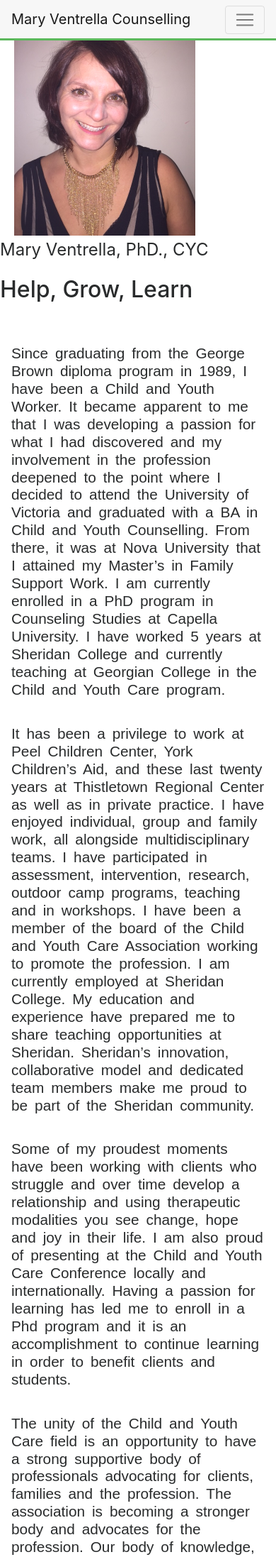
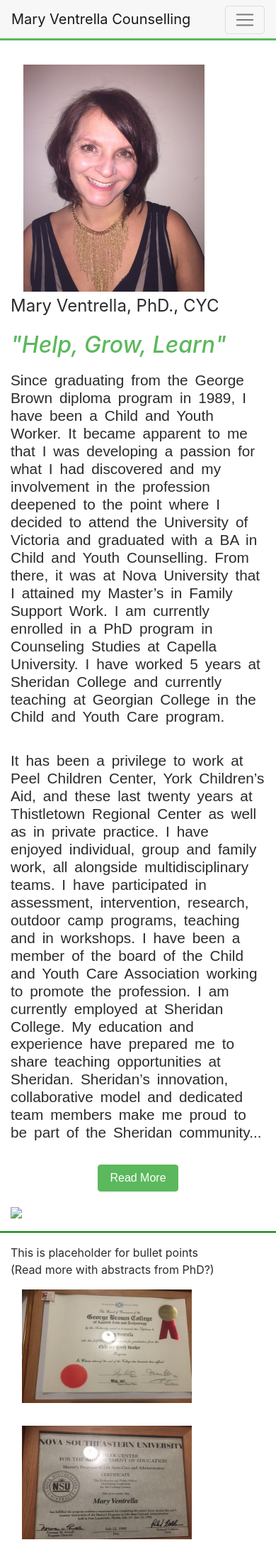
Before and after one commit to nesspire00/website_project, a PHP site: page /php/about_me.php in a window 390 px wide. Shown: the top 2194 px of the page at 71% size. Run offline with PHP 8.4, Linux system fonts and the light colour scheme; some libraries are stand-ins or nearby versions.

Commit message:
Fixed minor UI bugs

```diff
--- a/config/footer.php
+++ b/config/footer.php
@@ -1,5 +1,5 @@
 <nav class="footer-bottom card-footer entire-footer" role="navigation">
-    <div class="container container1">
+    <div class="container container1 containerMargin">
         <div class="row">
             <div class="col-md-4 widget">
                 <h4>Address:</h4>
@@ -45,14 +45,13 @@
         </div>
     </div>
     <div class="footer-bottom card-footer">
-        <div class="container">
+        <div class="container containerMargin">
             <div class="row">
                 <div class="col-md-12 widget">© 2017 | Mary Ventrella Counselling</div>
             </div>
         </div>
     </div>
 </nav>
-
 
 <!-- Plugging in the scripts for responsive navbar and alertbox -->
 <script src=<?php echo $localRoot . "js/privacy_policy.js" ?>></script>
--- a/config/navbar.php
+++ b/config/navbar.php
@@ -4,11 +4,10 @@ $rootUrl = (!empty($_SERVER['HTTPS']) ? 'https' : 'http') . '://' . $_SERVER['HT
 
 // Поменяй эти параметры под себя для локального хоста
 if ($_SERVER['HTTP_HOST'] == "localhost") {
-    $localRoot = $rootUrl . "WEB/website_project/";
+    $localRoot = $rootUrl . "/website_project/";
 } else {
     $localRoot = $rootUrl;
 }
-
 
 ?>
 
@@ -53,11 +52,11 @@ if ($_SERVER['HTTP_HOST'] == "localhost") {
     <button class="navbar-toggler navbar-toggler-right" type="button" data-toggle="collapse" data-target="#navbarNavDropdown" aria-controls="navbarNavDropdown" aria-expanded="false" aria-label="Toggle navigation">
         <span class="navbar-toggler-icon"></span>
     </button>
-    <a class="navbar-brand" href=<?php echo $localRoot . "index.php" ?>>Mary Ventrella Counselling</a>
+    <a class="navbar-brand" href=<?php echo $localRoot . "index" ?>>Mary Ventrella Counselling</a>
     <div class="collapse navbar-collapse" id="navbarNavDropdown">
         <ul class="navbar-nav">
             <li class="nav-item active">
-                <a class="nav-link" href=<?php echo $localRoot . "index.php" ?>>Home <span class="sr-only">(current)</span></a>
+                <a class="nav-link" href=<?php echo $localRoot . "index" ?>>Home <span class="sr-only">(current)</span></a>
             </li>
             <li class="nav-item">
                 <a class="nav-link" href=<?php echo $localRoot . "php/about_me.php" ?>>About Me</a>
@@ -70,7 +69,7 @@ if ($_SERVER['HTTP_HOST'] == "localhost") {
                     Contact
                 </a>
                 <div class="dropdown-menu" aria-labelledby="navbarDropdownMenuLink">
-                    <a class="dropdown-item" href=<?php echo $localRoot . "php/contact_me.php" ?>>Contact Me</a>
+                    <a class="dropdown-item" href=<?php echo $localRoot . "php/contact_me" ?>>Contact Me</a>
                     <a class="dropdown-item" href=<?php echo $localRoot . "php/feedback.php" ?>>Feedback</a>
                 </div>
             </li>
--- a/css/footer.css
+++ b/css/footer.css
@@ -15,3 +15,8 @@ nav{
 .help-learn{
     color: #5cb85c;
 }
+
+
+.containerMargin{
+    margin-top: 0em!important;
+}
--- a/css/pages/about_us.css
+++ b/css/pages/about_us.css
@@ -1,4 +1,6 @@
-main img {
+
+
+div img.face {
     height: 20em;
     width: 16em;
     margin: 3% 2% 2% 5%;
@@ -12,3 +14,22 @@ main img {
 .main-text{
     background-color: white!important;
 }
+
+.containerTop{
+    margin-top: 5em;
+}
+
+div.big-img img{
+    width: 15em;
+    height: 10em;
+    margin: 1em;
+}
+div.separator{
+    height: 0.1em;
+    background-color: green;
+    margin-top: 1em;
+    margin-bottom: 1em;
+}
+.readmore{
+    margin: 1em;
+}
--- a/css/pages/contact.css
+++ b/css/pages/contact.css
@@ -1,5 +1,9 @@
+div.container1.container_contact{
+    background-color: #ECEEEF!important;
+}
 .contact_info {
     height: 90vh;
+    margin-bottom: 5em;
 }
 
 .contact_details {
@@ -25,6 +29,8 @@
 
 .form{
     background-color: #f4f4f3!important;
+    /*margin-top: 5em;*/
+    border-top: 3px solid #5cb85c;
 }
 
 /* end form */
@@ -37,8 +43,11 @@ aside.page_contact img {
     max-width: 100%;
 }
 
-@media only screen and (max-width: 630px) {
+@media only screen and (max-width: 1000px) {
     aside img {
         display: none;
     }
+    div.form{
+        margin-top: 18em;
+    }
 }
--- a/css/pages/feedback.css
+++ b/css/pages/feedback.css
@@ -8,8 +8,15 @@
     text-align: center;
 }
 
-@media only screen and (max-width: 630px) {
+@media only screen and (max-width: 1000px) {
     .feedback {
         display: none;
     }
+    .form{
+        margin: 0!important;
+        padding: 1em!important;
+    }
 }
+.poster{
+    margin-bottom: 0!important;
+}
--- a/css/pages/main.css
+++ b/css/pages/main.css
@@ -9,6 +9,7 @@
     text-shadow: black 0 0 2px;
     margin-top: 1em;
 }
+
 .jumbotron h1{
     padding-top: 1em;
     font-size: 0.95em;
--- a/css/pages/services.css
+++ b/css/pages/services.css
@@ -1,18 +1,18 @@
 .rostochki {
-    padding-left: 0!important;
-    padding-right: 0!important;
+    padding-left: 0 !important;
+    padding-right: 0 !important;
 }
 
 .counseling {
-    background-color: white!important;
-    padding-bottom: 0!important;
+    background-color: white !important;
+    padding-bottom: 0 !important;
 }
 
-.counseling main{
+.counseling main {
     padding-left: 5em;
 }
 
-.row li {
+.counseling li {
     list-style-type: disc;
 }
 
@@ -27,10 +27,20 @@
     padding-top: 1.5em;
 }
 
-.api{
+.api {
     background-color: #f4f4f3;
 }
 
-.question{
+.question {
     text-align: center;
 }
+
+.container {
+    margin-top: 5em;
+}
+
+@media only screen and (max-width: 630px){
+    .aside-int{
+        margin-left: 4em;
+    }
+}
--- a/index.php
+++ b/index.php
@@ -6,7 +6,7 @@ include_once('config/navbar.php');
 ?>
 
 <section class="poster jumbotron">
-    <div class="container">
+    <div class="container containerMargin">
         <h1 class="col-lg-12">Invest in yourself and the relationship that are important to you!</h1></div>
 </section>
 
--- a/php/about_me.php
+++ b/php/about_me.php
@@ -6,55 +6,101 @@ $title = "About me";
 include_once('../config/navbar.php');
 ?>
 
-
-<main>
+<div class="container">
     <div class="row">
-        <figure class="col-sm-6 col-md-6 col-lg-6">
-            <img src="../images/Mary_face.JPG" alt="Mary Ventrella">
+        <figure class="col-sm-8">
+            <img class="face" src="../images/Mary_face.JPG" alt="Mary Ventrella">
             <figcaption><h1 class="name">Mary Ventrella, PhD., CYC</h1></figcaption>
         </figure>
 
-        <h2 class="col-sm-6 col-md-6 col-lg-6">Help, Grow, Learn</h2>
-    </div>
+        <h2 class="col-sm-4 font-italic my-auto help-learn">"Help, Grow, Learn"</h2>
 
-    <div class="main-text jumbotron">
+        <div class="main-text col-sm-8">
+
             <p>Since graduating from the George Brown diploma program in 1989, I have been a Child and Youth Worker. It
-            became apparent to me that I was developing a passion for what I had discovered and my involvement in the
-            profession deepened to the point where I decided to attend the University of Victoria and graduated with a
+                became apparent to me that I was developing a passion for what I had discovered and my involvement in
+                the
+                profession deepened to the point where I decided to attend the University of Victoria and graduated with
+                a
                 BA in Child and Youth Counselling. From there, it was at Nova University that I attained my Master’s in
-            Family Support Work. I am currently enrolled in a PhD program in Counseling Studies at Capella University. I
-            have worked 5 years at Sheridan College and currently teaching at Georgian College in the Child and Youth
+                Family Support Work. I am currently enrolled in a PhD program in Counseling Studies at Capella
+                University. I
+                have worked 5 years at Sheridan College and currently teaching at Georgian College in the Child and
+                Youth
                 Care program.</p>
-        <p>It has been a privilege to work at Peel Children Center, York Children’s Aid, and these last twenty years at
+            <p>It has been a privilege to work at Peel Children Center, York Children’s Aid, and these last twenty years
+                at
                 Thistletown Regional Center as well as in private practice. I have enjoyed individual, group and family
                 work, all alongside multidisciplinary teams. I have participated in assessment, intervention, research,
-            outdoor camp programs, teaching and in workshops. I have been a member of the board of the Child and Youth
+                outdoor camp programs, teaching and in workshops. I have been a member of the board of the Child and
+                Youth
                 Care Association working to promote the profession. I am currently employed at Sheridan College. My
                 education and experience have prepared me to share teaching opportunities at Sheridan. Sheridan’s
                 innovation, collaborative model and dedicated team members make me proud to be part of the Sheridan
-            community.</p>
-        <p>Some of my proudest moments have been working with clients who struggle and over time develop a relationship
-            and using therapeutic modalities you see change, hope and joy in their life. I am also proud of presenting
-            at the Child and Youth Care Conference locally and internationally. Having a passion for learning has led me
-            to enroll in a Phd program and it is an accomplishment to continue learning in order to benefit clients and
+                community...</p>
+
+
+            <div class="col-md-12 text-center center-block">
+                <button data-toggle="collapse" data-target="#demo" class="btn btn-success readmore">Read More</button>
+            </div>
+
+
+            <div id="demo" class="collapse">
+
+                <p>Some of my proudest moments have been working with clients who struggle and over time develop a
+                    relationship
+                    and using therapeutic modalities you see change, hope and joy in their life. I am also proud of
+                    presenting
+                    at the Child and Youth Care Conference locally and internationally. Having a passion for learning
+                    has
+                    led me
+                    to enroll in a Phd program and it is an accomplishment to continue learning in order to benefit
+                    clients
+                    and
                     students.</p>
                 <p>The unity of the Child and Youth Care field is an opportunity to have a strong supportive body of
-            professionals advocating for clients, families and the profession. The association is becoming a stronger
-            body and advocates for the profession. Our body of knowledge, research, ethics and code of conduct all
-            promote our uniqueness and profession. The profession is becoming stronger with having more Child and Youth
+                    professionals advocating for clients, families and the profession. The association is becoming a
+                    stronger
+                    body and advocates for the profession. Our body of knowledge, research, ethics and code of conduct
+                    all
+                    promote our uniqueness and profession. The profession is becoming stronger with having more Child
+                    and
+                    Youth
                     Workers in schools, hospital, mental health agencies, justice, community development, and policy and
-            legislation. It is each of our responsibility to keep learning and advocate for clients, communities and
+                    legislation. It is each of our responsibility to keep learning and advocate for clients, communities
+                    and
                     high standards of academics.</p>
-        <p>Some interesting adjuncts to my repertoire are areas of special interest: working with families and groups,
+                <p>Some interesting adjuncts to my repertoire are areas of special interest: working with families and
+                    groups,
                     using creative media, mindfulness therapy, trauma, resilience, attachment theory, system theory,
-            visualization and meditation. Things I cannot live without are my family and friends, hiking and camping
-            with my husband and three sons, making pottery in my studio over-looking the pond, or just sitting on the
+                    visualization and meditation. Things I cannot live without are my family and friends, hiking and
+                    camping
+                    with my husband and three sons, making pottery in my studio over-looking the pond, or just sitting
+                    on
+                    the
                     deck in the company of a good book. But, my favorite past time is laughing and experiencing joy with
                     others.</p>
+            </div>
+        </div>
+
+        <div class="col-sm-4"><img src="http://placehold.it/400x600?text=TwitterPlaceholder"></div>
+
+        <div class="separator col-sm-12"></div>
+        <div class="col-sm-6">
+            This is placeholder for bullet points <br/>
+            (Read more with abstracts from PhD?)
+        </div>
+        <div class="big-img col-sm-3">
+            <img src="../images/diploma1.JPG" alt="Diploma"/> <br/>
+            <img src="../images/diploma2.JPG" alt="Diploma"/> <br/>
+        </div>
+        <div class="col-sm-3 big-img">
+            <img src="../images/diploma3.JPG" alt="Diploma"/> <br/>
+            <img src="../images/diploma4.JPG" alt="Diploma"/> <br/>
+        </div>
 
     </div>
-
-</main>
+</div>
 
 
 <!-- Footer -->
```
Also changed, not shown: php/contact_me.php (+9 -6 lines), php/services.html (+13 -11 lines), php/services.php (+4 -3 lines), css/style.css (line endings or trailing spaces), images/Mary_face.JPG. Lines whose indentation alone changed are shown as unchanged.
